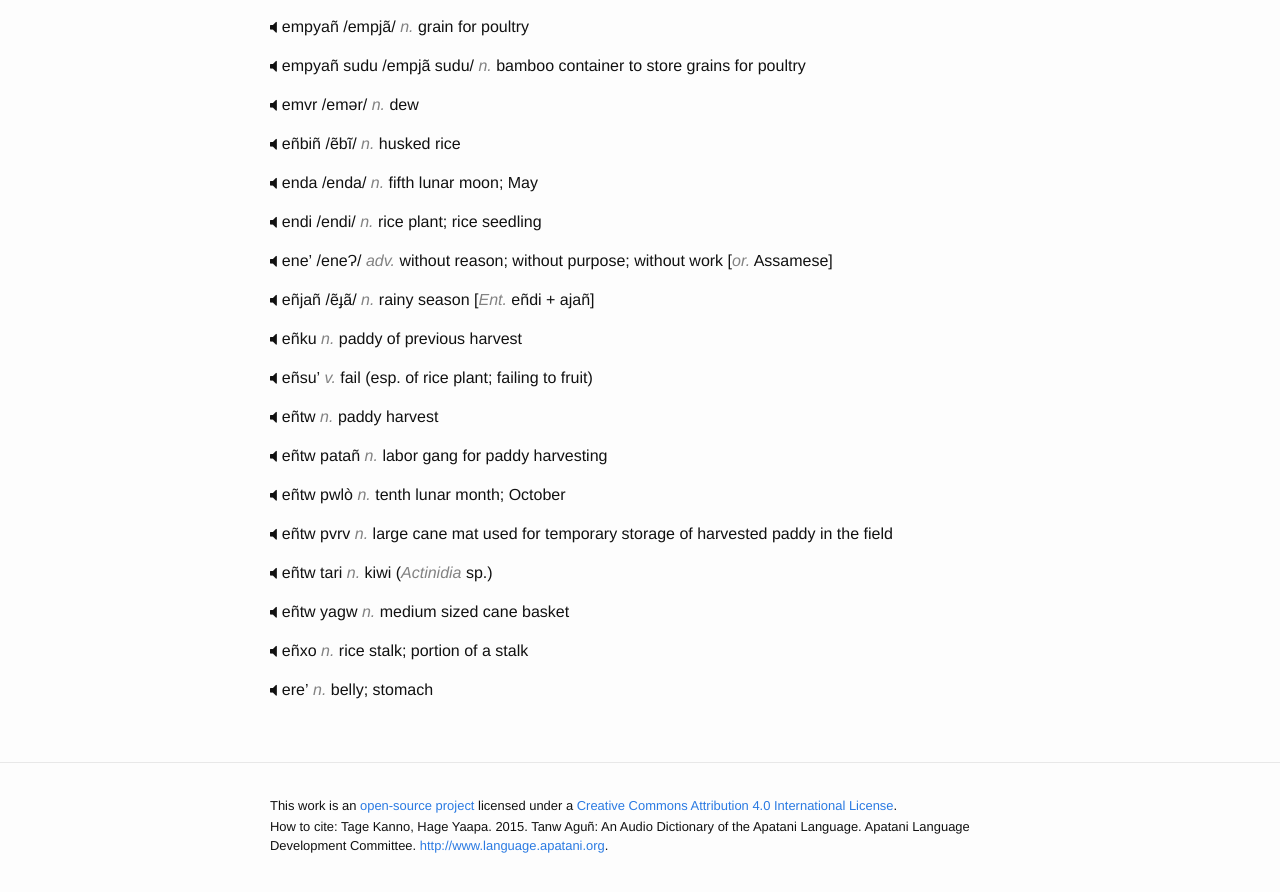
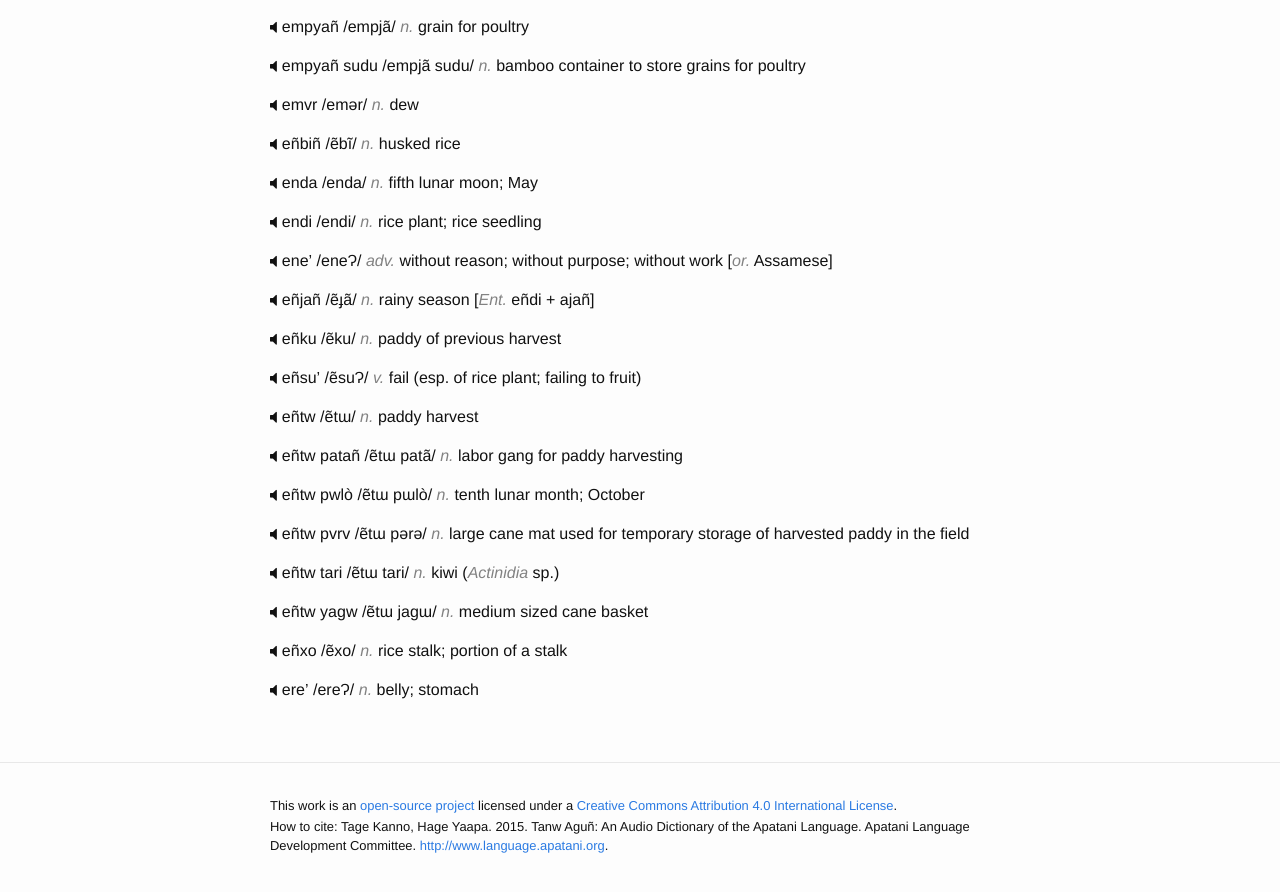
Before and after one commit to hacksparrow/language.apatani.org, a Jekyll site: the page built from dictionary/e.md, in a window 1280 px wide and 900 px high, scrolled down 1203 px. Shown: the top 892 px of the window. Built offline with Jekyll 4.4.1, drawn with Linux system fonts in a browser that asks for light colours; nearby versions of some CDN libraries; comment, search, counter and statistics services are not loaded.

Commit message:
Update e.md

```diff
--- a/dictionary/e.md
+++ b/dictionary/e.md
@@ -101,31 +101,31 @@ __ene'__  /eneɁ/ _adv._  without reason; without purpose; without work [_or._ A
 __eñjañ__	/ẽɟã/ _n._	rainy season	[_Ent._	eñdi + ajañ]
 
 
-__eñku__	_n._	paddy of previous harvest
+__eñku__	/ẽku/ _n._	paddy of previous harvest
 
 
-__eñsu'__ _v._  fail (esp. of rice plant; failing to fruit)
+__eñsu'__ /ẽsuɁ/ _v._  fail (esp. of rice plant; failing to fruit)
 
 
-__eñtw__  _n._  paddy harvest
+__eñtw__  /ẽtɯ/ _n._  paddy harvest
 
 
-__eñtw patañ__  _n._  labor gang for paddy harvesting
+__eñtw patañ__  /ẽtɯ patã/ _n._  labor gang for paddy harvesting
 
 
-__eñtw pwlò__ _n._  tenth lunar month; October
+__eñtw pwlò__ /ẽtɯ pɯlò/ _n._  tenth lunar month; October
 
 
-__eñtw pvrv__ _n._  large cane mat used for temporary storage of harvested paddy in the field
+__eñtw pvrv__ /ẽtɯ pǝrǝ/ _n._  large cane mat used for temporary storage of harvested paddy in the field
 
 
-__eñtw tari__ _n._  kiwi (_Actinidia_ sp.)
+__eñtw tari__ /ẽtɯ tari/ _n._  kiwi (_Actinidia_ sp.)
 
 
-__eñtw yagw__ _n._  medium sized cane basket
+__eñtw yagw__ /ẽtɯ jagɯ/ _n._  medium sized cane basket
 
 
-__eñxo__  _n._  rice stalk; portion of a stalk
+__eñxo__ /ẽxo/  _n._  rice stalk; portion of a stalk
 
 
-__ere'__  _n._  belly; stomach
+__ere'__  /ereɁ/ _n._  belly; stomach
```
